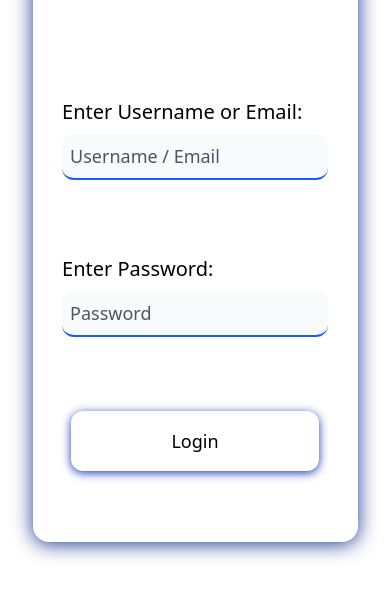
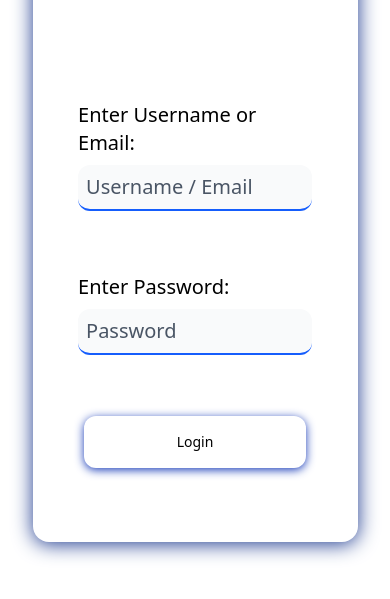
Before and after one commit to memon-gulam-45/Test_Mode-Quiz_Web, a website with bundled scripts: page login.html in a window 390 px wide. Shown: the part 197-796 px from the top of the page. Built offline with nearby package versions, Linux system fonts and the light colour scheme.

Commit message:
Add responsiveness in Login page

```diff
--- a/login.html
+++ b/login.html
@@ -22,7 +22,7 @@
       <form
         method="post"
         id="login-form"
-        class="h-9/12 mt-4 w-11/12 flex flex-col justify-evenly items-center"
+        class="h-9/12 w-11/12 mt-4 p-4 text-xl max-md:text-lg max-sm:text-sm flex flex-col justify-evenly items-center"
       >
         <label for="username" class="w-full text-xl p-4"
           >Enter Username or Email:
@@ -31,7 +31,7 @@
             name="username"
             id="username"
             placeholder="Username / Email"
-            class="w-full mt-2 p-2 text-lg border-b-2 rounded-xl placeholder:text-gray-600 dark:placeholder:text-gray-300 text-gray-800 bg-gray-50 dark:bg-gray-900 dark:hover:bg-gray-800 dark:focus:bg-gray-800 dark:text-gray-100 border-blue-600 outline-none hover:bg-gray-100 focus:bg-gray-100 transition duration-200 ease-in-out"
+            class="w-full mt-2 p-2 border-b-2 rounded-xl placeholder:text-gray-600 dark:placeholder:text-gray-300 text-gray-800 bg-gray-50 dark:bg-gray-900 dark:hover:bg-gray-800 dark:focus:bg-gray-800 dark:text-gray-100 border-blue-600 outline-none hover:bg-gray-100 focus:bg-gray-100 transition duration-200 ease-in-out"
             required
         /></label>
 
@@ -42,14 +42,14 @@
             name="password"
             id="password"
             placeholder="Password"
-            class="w-full mt-2 p-2 text-lg border-b-2 rounded-xl placeholder:text-gray-600 dark:placeholder:text-gray-300 text-gray-800 bg-gray-50 dark:bg-gray-900 dark:hover:bg-gray-800 dark:focus:bg-gray-800 dark:text-gray-100 border-blue-600 outline-none hover:bg-gray-100 focus:bg-gray-100 transition duration-200 ease-in-out"
+            class="w-full mt-2 p-2 border-b-2 rounded-xl placeholder:text-gray-600 dark:placeholder:text-gray-300 text-gray-800 bg-gray-50 dark:bg-gray-900 dark:hover:bg-gray-800 dark:focus:bg-gray-800 dark:text-gray-100 border-blue-600 outline-none hover:bg-gray-100 focus:bg-gray-100 transition duration-200 ease-in-out"
             required
         /></label>
         <p id="invalid-msg" class="hidden text-red-600 dark:text-red-300"></p>
         <button
           type="submit"
           id="submit"
-          class="w-10/12 rounded-xl outline-none font-medium mt-4 text-lg p-4 bg-transparent shadow-[0_2px_10px] shadow-blue-800 dark:shadow-blue-400 hover:shadow-[0_4px_12px] hover:scale-[1.02] active:scale-98 active:shadow-[0_1px_4px] transition duration-200 ease-in-outrounded-xl cursor-pointer text-black dark:text-white"
+          class="w-10/12 rounded-xl outline-none font-medium mt-4 p-4 bg-transparent shadow-[0_2px_10px] shadow-blue-800 dark:shadow-blue-400 hover:shadow-[0_4px_12px] hover:scale-[1.02] active:scale-98 active:shadow-[0_1px_4px] transition duration-200 ease-in-outrounded-xl cursor-pointer text-black dark:text-white"
         >
           Login
         </button>
```
